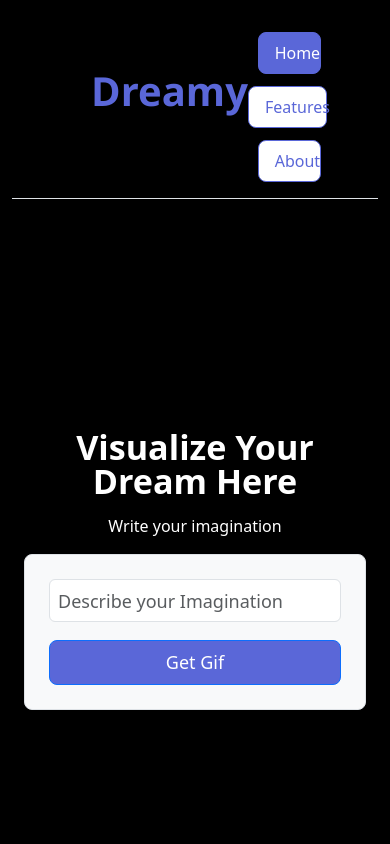
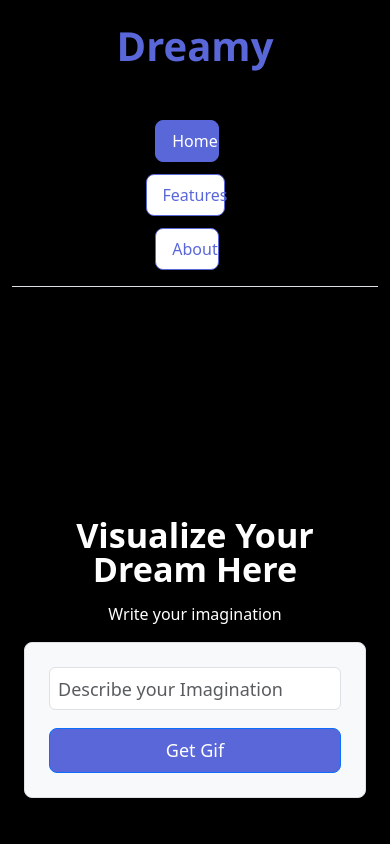
Before and after one commit to Siddhidara/React_webapp_Dreamy, a React (Vite) app: page / in a window 390 px wide. Shown: the top 844 px of the page. Built offline with nearby package versions, Linux system fonts and the light colour scheme.

Commit message:
Update: added responsive app name

```diff
--- a/src/Components/Header.css
+++ b/src/Components/Header.css
@@ -6,7 +6,6 @@
   font-family: 'Segoe UI', Tahoma, Geneva, Verdana, sans-serif;
   display: inline-block;
 }
-
 .dreamy-nav {
   margin-top: 1rem;
   color: var(--primary);
@@ -34,13 +33,26 @@
   color: var(--white);
   text-decoration: none;
 }
+
+
 @media (max-width: 576px) {
+  header {
+    flex-direction: column;
+    align-items: center;
+    text-align: center;
+  }
+
+  .dreamy-brand {
+    text-align: center;
+    margin-bottom: 0.75rem;
+    width: 100%;
+  }
+
   .dreamy-nav {
-    justify-content: center;
-    text-align: center;
     flex-direction: column;
     align-items: center;
     gap: 0.75rem;
+    padding: 0;
   }
 
   .dreamy-nav .nav-link {
--- a/src/Components/Header.jsx
+++ b/src/Components/Header.jsx
@@ -14,9 +14,6 @@ function Header() {
           to="/"
           className="d-flex align-items-center mb-3 mb-md-0 me-md-auto link-body-emphasis text-decoration-none"
         >
-          <svg className="bi me-2" width="40" height="32" aria-hidden="true">
-            <use xlinkHref="#bootstrap" />
-          </svg>
           <span className="dreamy-brand">Dreamy</span>
         </Link>
 
```
